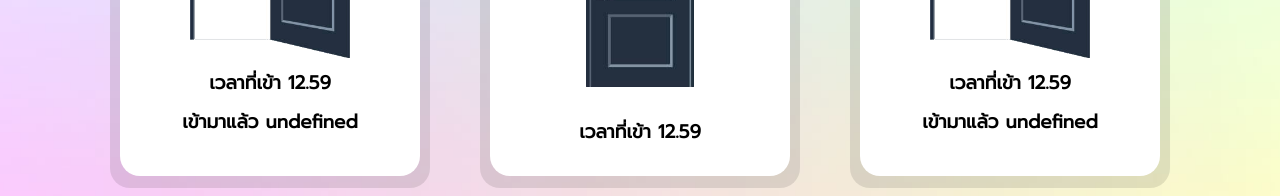
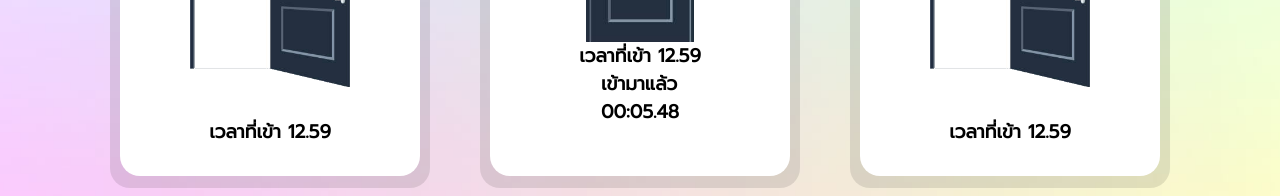
Before and after one commit to tboonma/public-toilet-frontend, a React (Create React App) app: page / in a window 1280 px wide. Shown: the part 468-664 px from the top of the page. Built offline with nearby package versions, Linux system fonts and the light colour scheme.

Commit message:
add Stopwatch, timer

```diff
--- /dev/null
+++ b/src/components/Stopwatch.js
@@ -0,0 +1,30 @@
+import React, { useState } from "react"
+import Timer from "./Timer"
+
+function Stopwatch() {
+  const [isActive, setIsActive] = useState(false)
+  const [time, setTime] = useState(0)
+
+  React.useEffect(() => {
+    let interval = null
+
+    if (isActive === false) {
+      interval = setInterval(() => {
+        setTime((time) => time + 10)
+      }, 10)
+    } else {
+      clearInterval(interval)
+    }
+    return () => {
+      clearInterval(interval)
+    }
+  }, [isActive])
+  return (
+    <div className="stop">
+      เข้ามาแล้ว
+      <Timer time={time} />
+    </div>
+  )
+}
+
+export default Stopwatch
--- /dev/null
+++ b/src/components/Timer.js
@@ -0,0 +1,17 @@
+import React from "react"
+
+export default function Timer(props) {
+  return (
+    <div className="timer">
+      <span className="digits">
+        {("0" + Math.floor((props.time / 60000) % 60)).slice(-2)}:
+      </span>
+      <span className="digits">
+        {("0" + Math.floor((props.time / 1000) % 60)).slice(-2)}.
+      </span>
+      <span className="digits mili-sec">
+        {("0" + ((props.time / 10) % 100)).slice(-2)}
+      </span>
+    </div>
+  )
+}
--- a/src/components/ToiletCard.js
+++ b/src/components/ToiletCard.js
@@ -2,6 +2,7 @@ import React from "react"
 import "./ToiletCard.css"
 import Open from "../open-door.png"
 import Closed from "../closed-door.jpg"
+import Stopwatch from "./Stopwatch.js"
 
 const ToiletCard = (toilet) => {
   let spic
@@ -21,17 +22,15 @@ const ToiletCard = (toilet) => {
         </div>
         <div className="time">
           <h3>
-            {toilet.time === undefined ? '' : 'เวลาที่เข้า ' + toilet.time}
+            {toilet.time === undefined ? "" : "เวลาที่เข้า " + toilet.time}
           </h3>
         </div>
         <div className="timer">
-          <h3>
-            {toilet.status === 'closed' ? '' : 'เข้ามาแล้ว ' + toilet.timerHrs}
-          </h3>
+          <h3>{toilet.status === "open" ? "" : <Stopwatch />}</h3>
         </div>
         <div className="timer">
           <h3>
-            {toilet.timer === undefined ? '' : 'อีกประมาณ ' + toilet.timer}
+            {toilet.timer === undefined ? "" : "อีกประมาณ " + toilet.timer}
           </h3>
         </div>
       </div>
```
